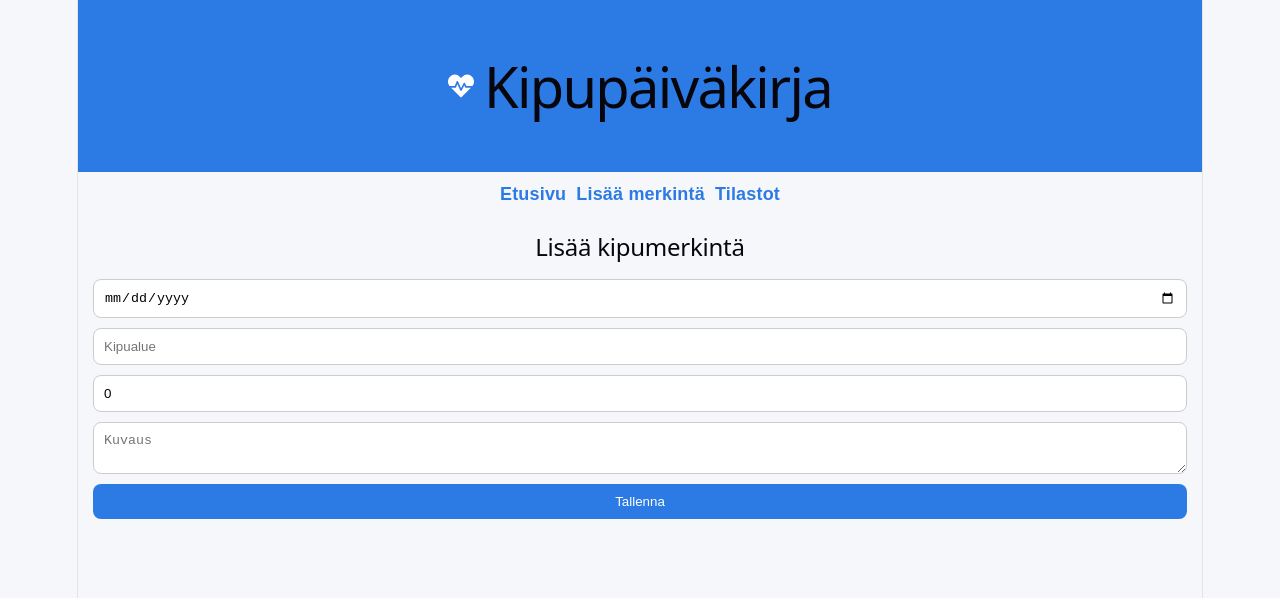
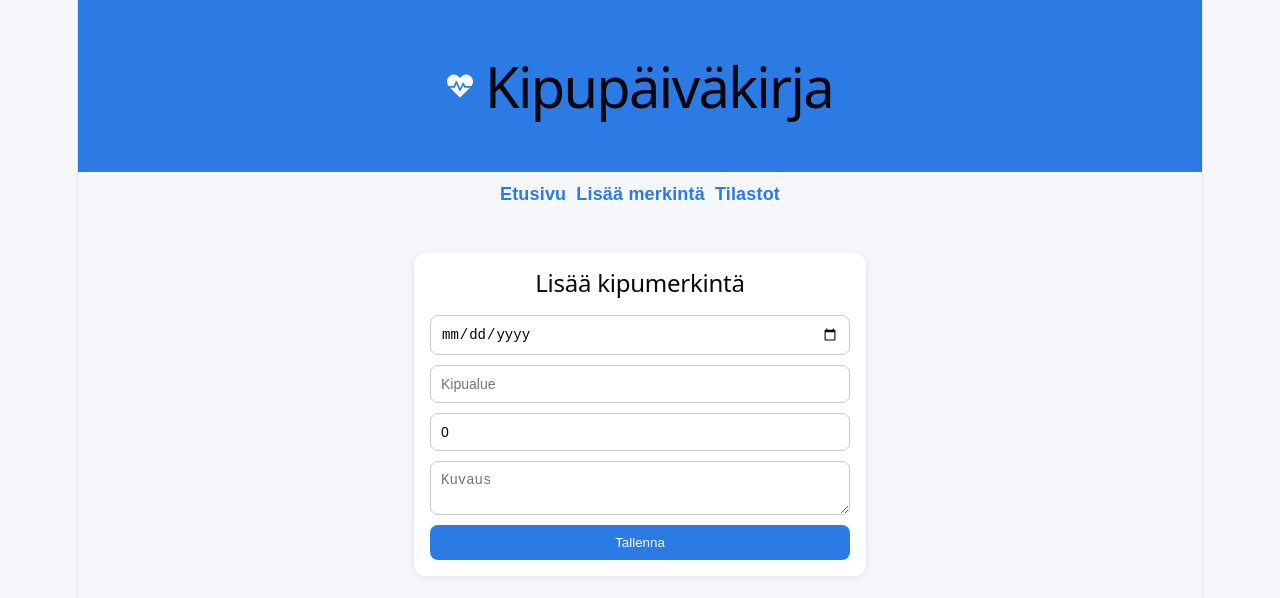
Before and after one commit to thoramm/kipukirja, a React (Vite) app: page /add in a window 1280 px wide. Shown: the top 598 px of the page. Built offline with nearby package versions, Linux system fonts and the light colour scheme.

Commit message:
Parannettu lomake ja lisätty input-tyylit

```diff
--- a/src/components/EntryForm/EntryForm.jsx
+++ b/src/components/EntryForm/EntryForm.jsx
@@ -6,8 +6,6 @@ function EntryForm() {
   const [area, setArea] = useState("");
   const [level, setLevel] = useState(0);
   const [description, setDescription] = useState("");
-
-  // 🧾 uusi: viestitila (toast)
   const [message, setMessage] = useState("");
 
   const handleSubmit = (e) => {
@@ -29,7 +27,6 @@ function EntryForm() {
     setLevel(0);
     setDescription("");
 
-    // ⚡ UX parannus: alert → toast
     setMessage("Merkintä lisätty!");
 
     setTimeout(() => {
@@ -38,10 +35,9 @@ function EntryForm() {
   };
 
   return (
-    <form onSubmit={handleSubmit}>
+    <form className="entry-form" onSubmit={handleSubmit}>
       <h2>Lisää kipumerkintä</h2>
 
-      {/* 🧾 toast-ilmoitus */}
       {message && <p className="toast">{message}</p>}
 
       <input
--- a/src/styles/global.css
+++ b/src/styles/global.css
@@ -10,7 +10,30 @@ header {
   background: #2c7be5;
   color: white;
   padding: 15px;
+}
+
+.app-header {
+  display: flex;
+  align-items: center;
+  justify-content: center;
+  gap: 12px;
   text-align: center;
+}
+
+.header-text {
+  display: flex;
+  flex-direction: column;
+}
+
+.header-text h1 {
+  margin: 0;
+  font-size: 20px;
+}
+
+.header-text p {
+  margin: 0;
+  font-size: 12px;
+  opacity: 0.85;
 }
 
 nav ul {
@@ -32,21 +55,52 @@ main {
   padding: 15px;
 }
 
+.entry-form {
+  background: white;
+  padding: 16px;
+  border-radius: 12px;
+  box-shadow: 0 2px 8px rgba(0, 0, 0, 0.08);
+
+  width: 100%;
+  max-width: 420px;
+  margin: 20px auto;
+  display: flex;
+  flex-direction: column;
+  gap: 10px;
+}
+
+input,
+textarea {
+  padding: 10px;
+  border-radius: 8px;
+  border: 1px solid #ccc;
+  font-size: 14px;
+  transition: border 0.2s ease, box-shadow 0.2s ease;
+}
+
+input:focus,
+textarea:focus {
+  outline: none;
+  border-color: #2c7be5;
+  box-shadow: 0 0 0 2px rgba(44, 123, 229, 0.2);
+}
+
 .entry-card {
   background: white;
   padding: 16px;
   margin-bottom: 12px;
   border-radius: 12px;
   box-shadow: 0 2px 8px rgba(0, 0, 0, 0.08);
+
   display: flex;
   flex-direction: column;
   gap: 6px;
-  transition: transform 0.1s ease, box-shadow 0.1s ease;
+  transition: transform 0.15s ease, box-shadow 0.15s ease;
 }
 
 .entry-card:hover {
   transform: translateY(-2px);
-  box-shadow: 0 4px 12px rgba(0,0,0,0.12);
+  box-shadow: 0 6px 14px rgba(0, 0, 0, 0.12);
 }
 
 .entry-card h3 {
@@ -64,64 +118,16 @@ main {
   flex: 1;
 }
 
-form {
-  display: flex;
-  flex-direction: column;
-  gap: 10px;
-}
-
-input,
-textarea {
-  padding: 10px;
-  border-radius: 8px;
-  border: 1px solid #ccc;
-}
-
-button {
-  padding: 10px;
-  border: none;
-  border-radius: 8px;
-  background: #2c7be5;
-  color: white;
-  cursor: pointer;
-  transition: background 0.2s ease;
-}
-
-button:hover {
-  background: #1f66c2;
-}
-
 .stats {
   background: white;
   padding: 12px;
   margin-bottom: 12px;
   border-radius: 12px;
-  box-shadow: 0 2px 6px rgba(0,0,0,0.08);
+  box-shadow: 0 2px 6px rgba(0, 0, 0, 0.08);
 }
 
 .stats p {
   margin: 6px 0;
-}
-
-.toast {
-  background: #2ecc71;
-  color: white;
-  padding: 10px;
-  border-radius: 8px;
-  margin-bottom: 10px;
-  text-align: center;
-}
-
-.empty-state {
-  background: white;
-  padding: 20px;
-  border-radius: 12px;
-  text-align: center;
-  box-shadow: 0 2px 6px rgba(0,0,0,0.08);
-}
-
-.empty-state button {
-  margin-top: 10px;
 }
 
 .chart {
@@ -160,13 +166,42 @@ button:hover {
   color: #333;
 }
 
-.app-header {
-  display: flex;
-  align-items: center;
-  justify-content: center;
-  gap: 10px;
+.toast {
+  background: #2ecc71;
+  color: white;
+  padding: 10px;
+  border-radius: 8px;
+  margin-bottom: 10px;
+  text-align: center;
+  animation: fadeIn 0.2s ease;
 }
 
+.empty-state {
+  background: white;
+  padding: 20px;
+  border-radius: 12px;
+  text-align: center;
+  box-shadow: 0 2px 6px rgba(0, 0, 0, 0.08);
+  margin-top: 10px;
+}
+
+.empty-state h3 {
+  margin: 0 0 10px 0;
+}
+
+button {
+  padding: 10px;
+  border: none;
+  border-radius: 8px;
+  background: #2c7be5;
+  color: white;
+  cursor: pointer;
+  transition: background 0.2s ease;
+}
+
+button:hover {
+  background: #1f66c2;
+}
 
 @media (max-width: 600px) {
   nav ul {
@@ -197,10 +232,21 @@ button:hover {
 
   .app-header {
     flex-direction: column;
-    gap: 5px;
+    gap: 6px;
   }
 
-  .app-header h1 {
+  .header-text h1 {
     font-size: 18px;
   }
 }
+
+@keyframes fadeIn {
+  from {
+    opacity: 0;
+    transform: translateY(-4px);
+  }
+  to {
+    opacity: 1;
+    transform: translateY(0);
+  }
+}
```
